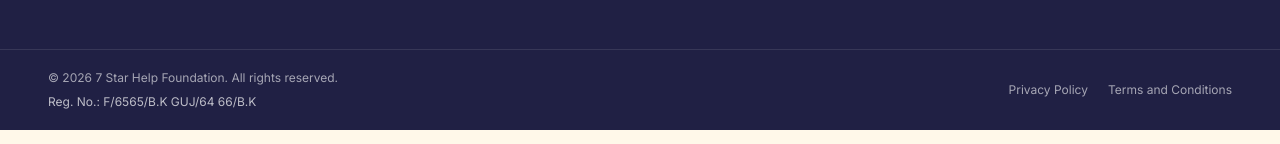
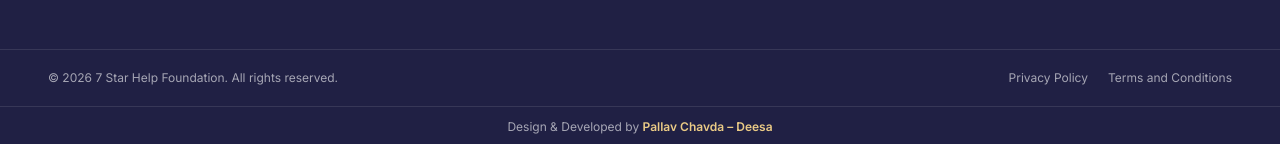
Before and after one commit to Pallav7533/7starfoundation, a Next.js app: page /donate in a window 1280 px wide. Shown: the part 2348-2492 px from the top of the page. Built offline with nearby package versions, Linux system fonts and the light colour scheme; no server answers; the database is empty.

Commit message:
first commit

```diff
--- a/components/Footer.tsx
+++ b/components/Footer.tsx
@@ -1,4 +1,3 @@
-
 import Link from "next/link";
 import Logo from "./Logo";
 import type { Ashram, Campaign, Settings } from "@/lib/types";
@@ -10,169 +9,68 @@ const icons: Record<string, string> = {
   threads: "M12 2a10 10 0 100 20 10 10 0 000-20zm.2 5.500c1.800 0 3.200 1 3.600 2.800l-1.400.4c-.3-1-1-1.600-2.200-1.600-1.300 0-2.200.8-2.200 1.800 0 .9.700 1.500 2.100 1.700l.8.100c2 .3 3 1.400 3 3 0 1.800-1.600 3.100-3.900 3.100-2.500 0-4-1.300-4.200-3.300l1.500-.2c.1 1.200 1 1.900 2.700 1.900 1.500 0 2.400-.6 2.400-1.600 0-.8-.6-1.300-1.800-1.500l-.9-.1c-1.900-.3-3-1.400-3-3 0-1.800 1.600-3 3.500-3z",
 };
 
-export default function Footer({
-  settings,
-  ashrams,
-  campaigns,
-}: {
-  settings: Settings;
-  ashrams: Ashram[];
-  campaigns: Campaign[];
-}) {
-  const socials = Object.entries(settings.social).filter(
-    ([, v]) => v && /^https?:\/\//.test(v)
-  );
-
+export default function Footer({ settings, ashrams, campaigns }: { settings: Settings; ashrams: Ashram[]; campaigns: Campaign[] }) {
+  const socials = Object.entries(settings.social).filter(([, v]) => v && /^https?:\/\//.test(v));
   return (
     <footer className="mt-0 bg-navy text-white">
       <div className="h-1 bg-gradient-to-r from-magenta via-gold to-magenta" />
-
       <div className="container-x grid gap-10 py-14 md:grid-cols-2 lg:grid-cols-5">
         <div className="lg:col-span-2">
           <Logo size={64} light />
-
-          <p className="mt-5 max-w-sm text-sm leading-relaxed text-white/75">
-            {settings.footer.intro}
-          </p>
-
+          <p className="mt-5 max-w-sm text-sm leading-relaxed text-white/75">{settings.footer.intro}</p>
           <div className="mt-5 flex gap-3">
             {["instagram", "facebook", "youtube", "threads"].map((k) => {
               const url = (settings.social as any)[k] as string;
               const ok = url && /^https?:\/\//.test(url);
-
               return ok ? (
-                <a
-                  key={k}
-                  href={url}
-                  target="_blank"
-                  rel="noopener noreferrer"
-                  aria-label={k}
-                  className="grid h-10 w-10 place-items-center rounded-full border border-white/25 transition hover:border-gold hover:bg-gold hover:text-navy"
-                >
-                  <svg
-                    width="18"
-                    height="18"
-                    viewBox="0 0 24 24"
-                    fill="currentColor"
-                  >
-                    <path d={icons[k]} />
-                  </svg>
+                <a key={k} href={url} target="_blank" rel="noopener noreferrer" aria-label={k}
+                  className="grid h-10 w-10 place-items-center rounded-full border border-white/25 transition hover:border-gold hover:bg-gold hover:text-navy">
+                  <svg width="18" height="18" viewBox="0 0 24 24" fill="currentColor"><path d={icons[k]} /></svg>
                 </a>
               ) : null;
             })}
-
-            {socials.length === 0 && (
-              <p className="text-xs text-white/50">
-                Social links will appear here once added.
-              </p>
-            )}
+            {socials.length === 0 && <p className="text-xs text-white/50">Social links will appear here once added.</p>}
           </div>
         </div>
-
         <div>
           <h3 className="font-serif text-lg text-gold-light">Quick Links</h3>
           <ul className="mt-4 space-y-2 text-sm text-white/80">
-            {[
-              ["About Us", "/about"],
-              ["Annadan Seva", "/annadan-seva"],
-              ["Community", "/community"],
-              ["CSR", "/csr"],
-              ["Gallery", "/gallery"],
-              ["Contact Us", "/contact"],
-              ["Donate Now", "/donate"],
-            ].map(([l, h]) => (
-              <li key={h}>
-                <Link href={h} className="hover:text-gold-light">
-                  {l}
-                </Link>
-              </li>
+            {[["About Us", "/about"], ["Annadan Seva", "/annadan-seva"], ["Community", "/community"], ["CSR", "/csr"], ["Gallery", "/gallery"], ["Contact Us", "/contact"], ["Donate Now", "/donate"]].map(([l, h]) => (
+              <li key={h}><Link href={h} className="hover:text-gold-light">{l}</Link></li>
             ))}
           </ul>
         </div>
-
         <div>
           <h3 className="font-serif text-lg text-gold-light">Our Ashrams</h3>
           <ul className="mt-4 space-y-2 text-sm text-white/80">
-            {ashrams.map((a) => (
-              <li key={a.slug}>
-                <Link
-                  href={`/ashrams/${a.slug}`}
-                  className="hover:text-gold-light"
-                >
-                  {a.name}
-                </Link>
-              </li>
-            ))}
+            {ashrams.map((a) => <li key={a.slug}><Link href={`/ashrams/${a.slug}`} className="hover:text-gold-light">{a.name}</Link></li>)}
           </ul>
-
-          <h3 className="mt-6 font-serif text-lg text-gold-light">
-            Campaigns
-          </h3>
+          <h3 className="mt-6 font-serif text-lg text-gold-light">Campaigns</h3>
           <ul className="mt-4 space-y-2 text-sm text-white/80">
-            {campaigns.map((c) => (
-              <li key={c.slug}>
-                <Link
-                  href={`/campaigns#${c.slug}`}
-                  className="hover:text-gold-light"
-                >
-                  {c.title}
-                </Link>
-              </li>
-            ))}
+            {campaigns.map((c) => <li key={c.slug}><Link href={`/campaigns#${c.slug}`} className="hover:text-gold-light">{c.title}</Link></li>)}
           </ul>
         </div>
-
         <div>
           <h3 className="font-serif text-lg text-gold-light">Contact</h3>
           <ul className="mt-4 space-y-2 text-sm text-white/80">
-            <li>
-              WhatsApp / Call:{" "}
-              <a
-                className="underline-offset-2 hover:underline"
-                href={`https://wa.me/${settings.contact.whatsapp_number}`}
-              >
-                {settings.contact.whatsapp_display}
-              </a>
-            </li>
-
-            {settings.contact.email && (
-              <li>
-                Email:{" "}
-                <a
-                  className="hover:underline"
-                  href={`mailto:${settings.contact.email}`}
-                >
-                  {settings.contact.email}
-                </a>
-              </li>
-            )}
-
-            {settings.contact.address && (
-              <li>{settings.contact.address}</li>
-            )}
+            <li>WhatsApp / Call: <a className="underline-offset-2 hover:underline" href={`https://wa.me/${settings.contact.whatsapp_number}`}>{settings.contact.whatsapp_display}</a></li>
+            {settings.contact.email && <li>Email: <a className="hover:underline" href={`mailto:${settings.contact.email}`}>{settings.contact.email}</a></li>}
+            {settings.contact.address && <li>{settings.contact.address}</li>}
           </ul>
         </div>
       </div>
-
       <div className="border-t border-white/10">
         <div className="container-x flex flex-col items-center justify-between gap-3 py-5 text-xs text-white/60 sm:flex-row">
-          <div className="text-center sm:text-left">
-            <p>
-              © {new Date().getFullYear()} 7 Star Help Foundation. All rights
-              reserved.
-            </p>
-            <p className="mt-2 text-white/70">
-              Reg. No.: F/6565/B.K GUJ/64 66/B.K
-            </p>
-          </div>
-
-          <p className="flex gap-5">
-            <Link href="/privacy" className="hover:text-gold-light">
-              Privacy Policy
-            </Link>
-            <Link href="/terms" className="hover:text-gold-light">
-              Terms and Conditions
-            </Link>
+          <p>© {new Date().getFullYear()} 7 Star Help Foundation. All rights reserved.</p>
+          <p className="flex gap-5"><Link href="/privacy" className="hover:text-gold-light">Privacy Policy</Link><Link href="/terms" className="hover:text-gold-light">Terms and Conditions</Link></p>
+        </div>
+        <div className="border-t border-white/10">
+          <p className="container-x py-3 text-center text-xs text-white/60">
+            Design &amp; Developed by{" "}
+            <a href="https://github.com/Pallav7533" target="_blank" rel="noopener noreferrer" translate="no"
+              className="notranslate font-semibold text-gold-light underline-offset-2 transition hover:text-white hover:underline">
+              Pallav Chavda – Deesa
+            </a>
           </p>
         </div>
       </div>
```
